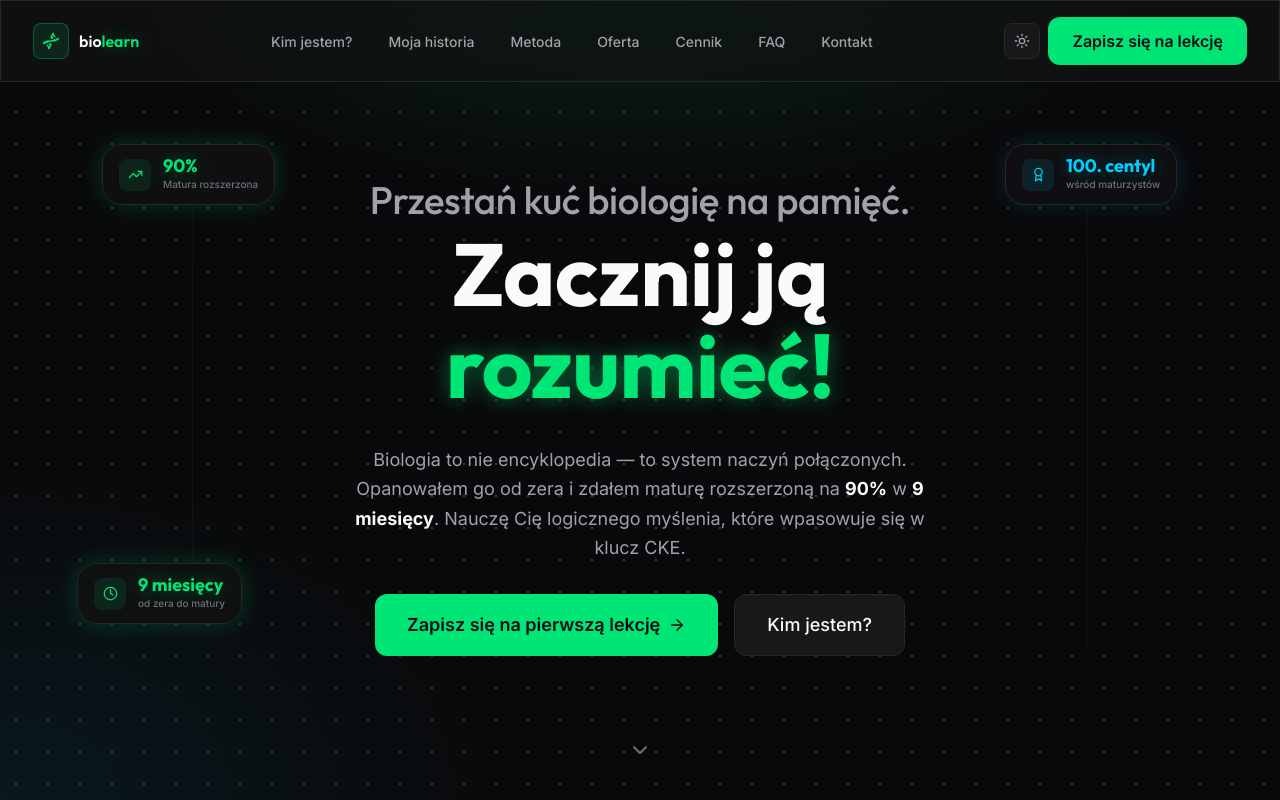
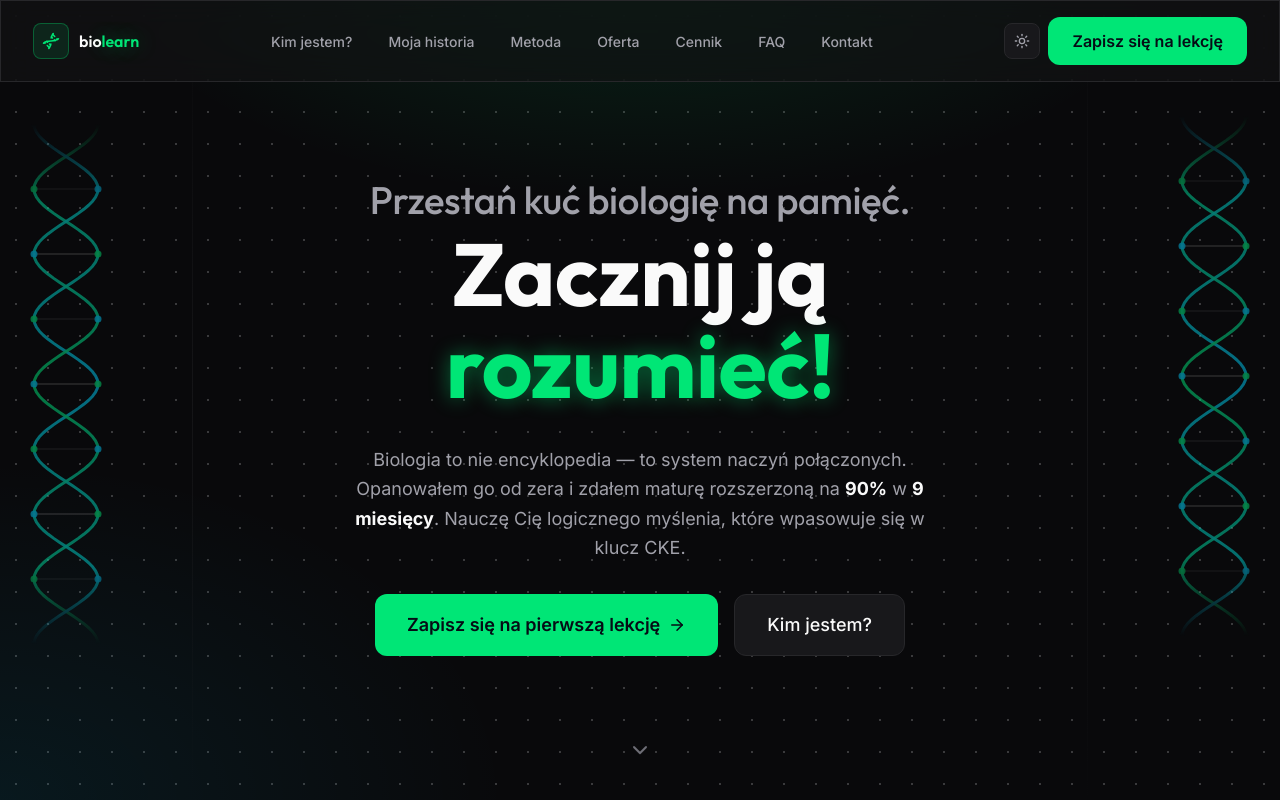
Before and after one commit to taachii/biolearn-landing, a Next.js app: page / in a window 1280 px wide. Shown: the top 800 px of the page. Built offline with nearby package versions, Linux system fonts and the light colour scheme.

Commit message:
feat: add DNA double helix SVG decoration to hero, remove floating stat chips

```diff
--- a/app/globals.css
+++ b/app/globals.css
@@ -308,3 +308,9 @@ html[data-theme="light"] .glow-orb-cyan {
     transform: none;
   }
 }
+
+/* DNA helix gentle drift */
+@keyframes dna-drift {
+  0%   { transform: translateY(-16px); }
+  100% { transform: translateY(16px);  }
+}
--- a/components/sections/HeroSection.tsx
+++ b/components/sections/HeroSection.tsx
@@ -1,16 +1,9 @@
 "use client";
 
-import { ArrowRight, ChevronDown, TrendingUp, Award, Clock } from "lucide-react";
-import { Button } from "@/components/ui/Button";
+import { ArrowRight, ChevronDown } from "lucide-react";
+import { Button }    from "@/components/ui/Button";
 import { AnimateIn } from "@/components/ui/AnimateIn";
-import { cn } from "@/lib/utils";
-
-/* Floating proof chips shown around the headline */
-const CHIPS = [
-  { id: "chip-score",  label: "90%",         sub: "Matura rozszerzona", accent: "green", pos: "top-[18%] left-[4%]  lg:left-[8%]",  icon: TrendingUp, delay: 500 },
-  { id: "chip-centyl", label: "100. centyl",  sub: "wśród maturzystów",  accent: "cyan",  pos: "top-[18%] right-[4%] lg:right-[8%]", icon: Award,       delay: 600 },
-  { id: "chip-time",   label: "9 miesięcy",   sub: "od zera do matury",  accent: "green", pos: "bottom-[22%] left-[2%] lg:left-[6%]", icon: Clock,      delay: 700 },
-] as const;
+import { DnaHelix }  from "@/components/ui/DnaHelix";
 
 export function HeroSection() {
   return (
@@ -18,72 +11,59 @@ export function HeroSection() {
       id="hero"
       className="relative min-h-dvh flex flex-col justify-center items-center text-center pt-28 pb-20 px-6 sm:px-8 overflow-hidden"
     >
-      {/* ── Backgrounds ─────────────────────────────────────────── */}
-      {/* Dot grid — dark mode */}
+      {/* ── Dot grid backgrounds ─────────────────────────────── */}
+      {/* Dark mode */}
       <div
         aria-hidden="true"
-        className="absolute inset-0 hidden dark-dots"
+        className="absolute inset-0 dark-dots"
         style={{
           backgroundImage: "radial-gradient(circle, rgba(255,255,255,0.20) 1.5px, transparent 1.5px)",
           backgroundSize: "32px 32px",
         }}
       />
-      {/* Dot grid — light mode */}
+      {/* Light mode */}
       <div
         aria-hidden="true"
-        className="absolute inset-0 hidden light-dots"
+        className="absolute inset-0 light-dots"
         style={{
           backgroundImage: "radial-gradient(circle, rgba(15,23,42,0.22) 1.5px, transparent 1.5px)",
           backgroundSize: "32px 32px",
         }}
       />
 
-      {/* Top green bloom */}
+      {/* ── Green bloom top + cyan glow bottom-left ─────────── */}
       <div
         aria-hidden="true"
         className="absolute inset-0 pointer-events-none"
         style={{ background: "radial-gradient(ellipse 70% 50% at 50% -5%, rgba(0,230,118,0.13) 0%, transparent 60%)" }}
       />
-      {/* Bottom-left cyan glow */}
       <div
         aria-hidden="true"
         className="absolute bottom-0 left-0 w-[600px] h-[400px] pointer-events-none"
         style={{ background: "radial-gradient(ellipse at 0% 100%, rgba(0,207,255,0.08) 0%, transparent 60%)" }}
       />
 
-      {/* Decorative vertical lines */}
-      <div aria-hidden="true" className="absolute inset-y-0 left-[15%] w-px bg-gradient-to-b from-transparent via-[var(--color-border)] to-transparent opacity-40 hidden lg:block" />
-      <div aria-hidden="true" className="absolute inset-y-0 right-[15%] w-px bg-gradient-to-b from-transparent via-[var(--color-border)] to-transparent opacity-40 hidden lg:block" />
+      {/* ── Decorative vertical lines ────────────────────────── */}
+      <div aria-hidden="true" className="absolute inset-y-0 left-[15%] w-px bg-gradient-to-b from-transparent via-[var(--color-border)] to-transparent opacity-40 hidden xl:block" />
+      <div aria-hidden="true" className="absolute inset-y-0 right-[15%] w-px bg-gradient-to-b from-transparent via-[var(--color-border)] to-transparent opacity-40 hidden xl:block" />
 
-      {/* ── Floating proof chips ────────────────────────────────── */}
-      {CHIPS.map(({ id, label, sub, accent, pos, icon: Icon, delay }) => (
-        <AnimateIn
-          key={id}
-          animation="zoom-in"
-          delay={delay}
-          className={cn("absolute hidden lg:flex items-center gap-3 pointer-events-none", pos)}
-        >
-          <div className={cn(
-            "glass rounded-[var(--radius-xl)] px-4 py-3 flex items-center gap-3 border",
-            accent === "green"
-              ? "border-[rgba(0,230,118,0.20)] shadow-[var(--shadow-glow-accent)]"
-              : "border-[rgba(0,207,255,0.20)] shadow-[var(--shadow-glow-cyan)]"
-          )}>
-            <span className={cn(
-              "flex items-center justify-center w-8 h-8 rounded-[var(--radius-md)] shrink-0",
-              accent === "green" ? "bg-[var(--color-accent-muted)] text-[var(--color-accent)]" : "bg-[var(--color-cyan-muted)] text-[var(--color-cyan)]"
-            )}>
-              <Icon size={15} />
-            </span>
-            <div className="text-left">
-              <div className={cn("font-display font-bold text-lg leading-none", accent === "green" ? "text-neon-green" : "text-neon-cyan")}>
-                {label}
-              </div>
-              <div className="text-[10px] text-[var(--color-text-muted)] mt-0.5 font-medium">{sub}</div>
-            </div>
-          </div>
-        </AnimateIn>
-      ))}
+      {/* ── DNA Helices ──────────────────────────────────────── */}
+      {/* Left helix */}
+      <div
+        aria-hidden="true"
+        className="absolute top-1/2 -translate-y-1/2 left-[2%] opacity-55 hidden lg:block"
+        style={{ animation: "dna-drift 14s ease-in-out infinite alternate" }}
+      >
+        <DnaHelix height={520} width={80} turns={4} />
+      </div>
+      {/* Right helix — slightly offset vertically for asymmetry */}
+      <div
+        aria-hidden="true"
+        className="absolute top-[45%] -translate-y-1/2 right-[2%] opacity-55 hidden lg:block"
+        style={{ animation: "dna-drift 14s ease-in-out infinite alternate-reverse" }}
+      >
+        <DnaHelix height={520} width={80} turns={4} />
+      </div>
 
       {/* ── Content ─────────────────────────────────────────────── */}
       <div className="relative z-10 max-w-3xl mx-auto flex flex-col items-center gap-8">
@@ -147,20 +127,6 @@ export function HeroSection() {
             </Button>
           </div>
         </AnimateIn>
-
-        {/* Mobile proof chips — displayed inline below CTAs on mobile */}
-        <AnimateIn animation="fade-up" delay={400} className="flex lg:hidden flex-wrap justify-center gap-2 mt-2">
-          {CHIPS.map(({ id, label, sub, accent, icon: Icon }) => (
-            <div key={id} className={cn(
-              "glass rounded-full px-3 py-1.5 flex items-center gap-2 border text-xs",
-              accent === "green" ? "border-[rgba(0,230,118,0.20)]" : "border-[rgba(0,207,255,0.20)]"
-            )}>
-              <Icon size={12} className={accent === "green" ? "text-[var(--color-accent)]" : "text-[var(--color-cyan)]"} />
-              <span className={cn("font-bold", accent === "green" ? "text-neon-green" : "text-neon-cyan")}>{label}</span>
-              <span className="text-[var(--color-text-muted)]">{sub}</span>
-            </div>
-          ))}
-        </AnimateIn>
       </div>
 
       {/* Scroll hint */}
--- /dev/null
+++ b/components/ui/DnaHelix.tsx
@@ -0,0 +1,164 @@
+"use client";
+
+import { useId } from "react";
+import { cn } from "@/lib/utils";
+
+interface DnaHelixProps {
+  /** Height of the SVG in px */
+  height?: number;
+  /** Width of the SVG in px */
+  width?: number;
+  /** How many full turns of the helix to draw */
+  turns?: number;
+  className?: string;
+}
+
+/**
+ * DnaHelix — generates a smooth double-helix SVG purely from math.
+ *
+ * Two sinusoidal strands offset by π, connected by base-pair rungs.
+ * Strands use green→cyan gradients; rungs fade with the sine depth.
+ */
+export function DnaHelix({
+  height = 560,
+  width  = 90,
+  turns  = 4,
+  className,
+}: DnaHelixProps) {
+  const uid = useId().replace(/:/g, "");
+  const cx  = width / 2;           // center X
+  const amp = width * 0.40;        // amplitude (how wide the helix is)
+  const N   = turns * 32;          // total sample points (higher = smoother)
+
+  // ─── Generate points ──────────────────────────────────────────
+  type Pt = [number, number];
+
+  const strand1: Pt[] = [];
+  const strand2: Pt[] = [];
+  const rungs:   { x1: number; y: number; x2: number; depth: number }[] = [];
+
+  for (let i = 0; i <= N; i++) {
+    const t = (i / N) * turns * Math.PI * 2;
+    const y = (i / N) * height;
+
+    strand1.push([cx + amp * Math.cos(t), y]);
+    strand2.push([cx - amp * Math.cos(t), y]); // offset by π → opposite phase
+
+    // Rung every half-turn (8 points per turn → every 4th point = half-turn)
+    if (i % (N / (turns * 2)) < 1) {
+      const depth = Math.cos(t); // –1 to 1; used for opacity/sorting
+      rungs.push({ x1: cx + amp * Math.cos(t), y, x2: cx - amp * Math.cos(t), depth });
+    }
+  }
+
+  // ─── Path builder (smooth polyline) ───────────────────────────
+  const toPath = (pts: Pt[]) =>
+    pts.map(([x, y], i) => `${i === 0 ? "M" : "L"} ${x.toFixed(2)} ${y.toFixed(2)}`).join(" ");
+
+  // Sort rungs so "closer" ones render on top (depth > 0 = front)
+  const backRungs  = rungs.filter((r) => r.depth < 0);
+  const frontRungs = rungs.filter((r) => r.depth >= 0);
+
+  return (
+    <svg
+      width={width}
+      height={height}
+      viewBox={`0 0 ${width} ${height}`}
+      className={cn("pointer-events-none select-none", className)}
+      aria-hidden="true"
+    >
+      <defs>
+        {/* Vertical fade mask so helix fades in/out at edges */}
+        <linearGradient id={`${uid}-fade`} x1="0" y1="0" x2="0" y2="1">
+          <stop offset="0%"   stopColor="white" stopOpacity="0"   />
+          <stop offset="15%"  stopColor="white" stopOpacity="1"   />
+          <stop offset="85%"  stopColor="white" stopOpacity="1"   />
+          <stop offset="100%" stopColor="white" stopOpacity="0"   />
+        </linearGradient>
+        <mask id={`${uid}-mask`}>
+          <rect width={width} height={height} fill={`url(#${uid}-fade)`} />
+        </mask>
+
+        {/* Strand gradient: green top → cyan bottom */}
+        <linearGradient id={`${uid}-s1`} x1="0" y1="0" x2="0" y2="1">
+          <stop offset="0%"   stopColor="rgba(0,230,118,0.9)" />
+          <stop offset="50%"  stopColor="rgba(0,207,255,0.9)" />
+          <stop offset="100%" stopColor="rgba(0,230,118,0.9)" />
+        </linearGradient>
+        {/* Strand gradient: cyan top → green bottom (opposite) */}
+        <linearGradient id={`${uid}-s2`} x1="0" y1="0" x2="0" y2="1">
+          <stop offset="0%"   stopColor="rgba(0,207,255,0.9)" />
+          <stop offset="50%"  stopColor="rgba(0,230,118,0.9)" />
+          <stop offset="100%" stopColor="rgba(0,207,255,0.9)" />
+        </linearGradient>
+      </defs>
+
+      {/* Everything masked for edge fade */}
+      <g mask={`url(#${uid}-mask)`}>
+
+        {/* ── Back rungs (depth < 0) — render first / under strands ── */}
+        {backRungs.map((r, i) => (
+          <line
+            key={`br-${i}`}
+            x1={r.x1.toFixed(2)} y1={r.y.toFixed(2)}
+            x2={r.x2.toFixed(2)} y2={r.y.toFixed(2)}
+            stroke="rgba(255,255,255,0.12)"
+            strokeWidth="1.5"
+            strokeLinecap="round"
+          />
+        ))}
+
+        {/* ── Strand 1 ──────────────────────────────────────────── */}
+        <path
+          d={toPath(strand1)}
+          fill="none"
+          stroke={`url(#${uid}-s1)`}
+          strokeWidth="3"
+          strokeLinecap="round"
+          strokeLinejoin="round"
+        />
+
+        {/* ── Strand 2 ──────────────────────────────────────────── */}
+        <path
+          d={toPath(strand2)}
+          fill="none"
+          stroke={`url(#${uid}-s2)`}
+          strokeWidth="3"
+          strokeLinecap="round"
+          strokeLinejoin="round"
+        />
+
+        {/* ── Front rungs (depth ≥ 0) — render on top of strands ── */}
+        {frontRungs.map((r, i) => (
+          <line
+            key={`fr-${i}`}
+            x1={r.x1.toFixed(2)} y1={r.y.toFixed(2)}
+            x2={r.x2.toFixed(2)} y2={r.y.toFixed(2)}
+            stroke="rgba(255,255,255,0.25)"
+            strokeWidth="1.5"
+            strokeLinecap="round"
+          />
+        ))}
+
+        {/* ── Node dots at rung/strand intersections ──────────── */}
+        {rungs.map((r, i) => (
+          <>
+            <circle
+              key={`n1-${i}`}
+              cx={r.x1.toFixed(2)} cy={r.y.toFixed(2)} r="3.5"
+              fill="rgba(0,230,118,0.85)"
+              style={{ filter: "blur(0.3px)" }}
+            />
+            <circle
+              key={`n2-${i}`}
+              cx={r.x2.toFixed(2)} cy={r.y.toFixed(2)} r="3.5"
+              fill="rgba(0,207,255,0.85)"
+              style={{ filter: "blur(0.3px)" }}
+            />
+          </>
+        ))}
+
+      </g>
+    </svg>
+  );
+}
```
